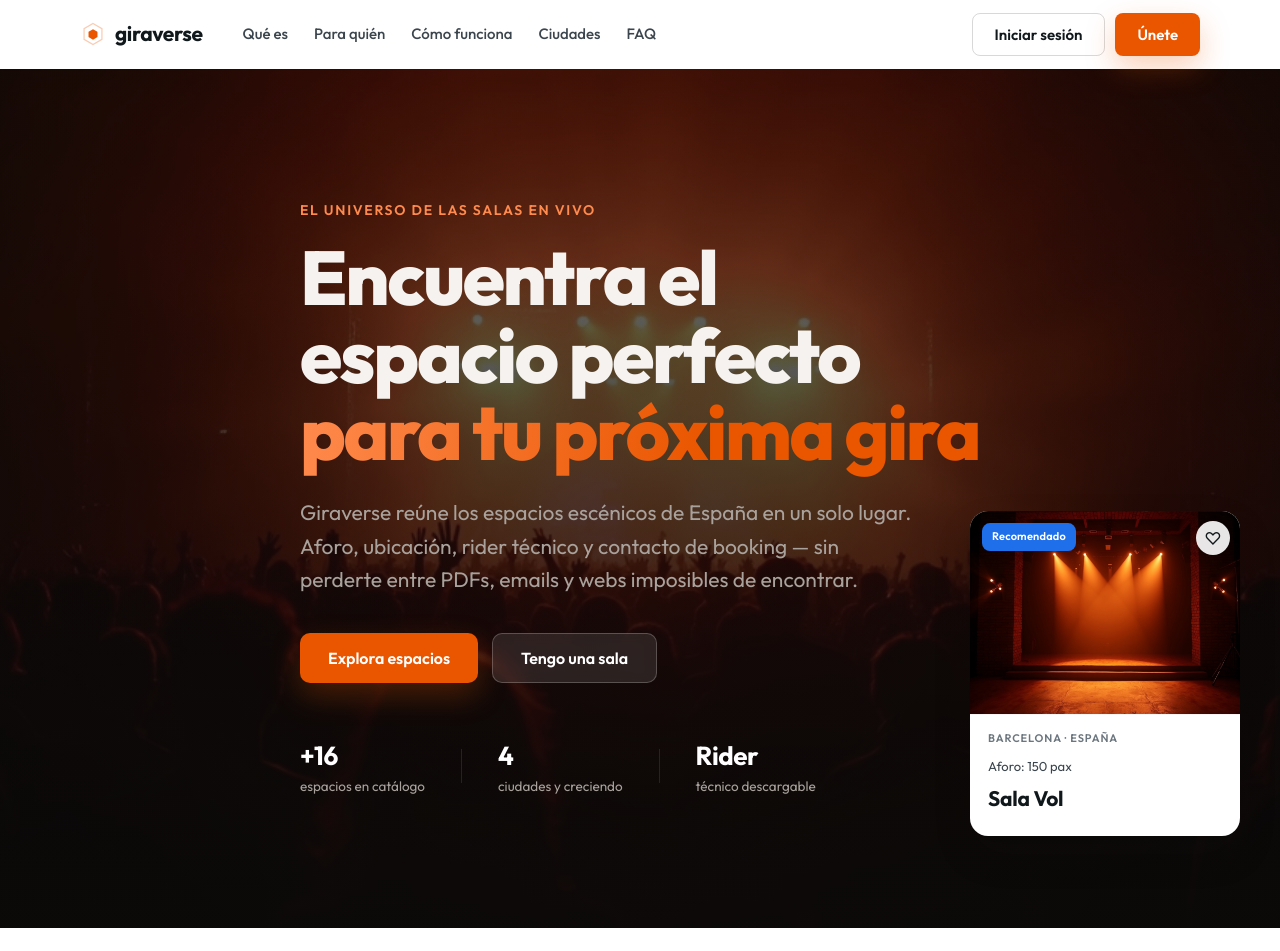
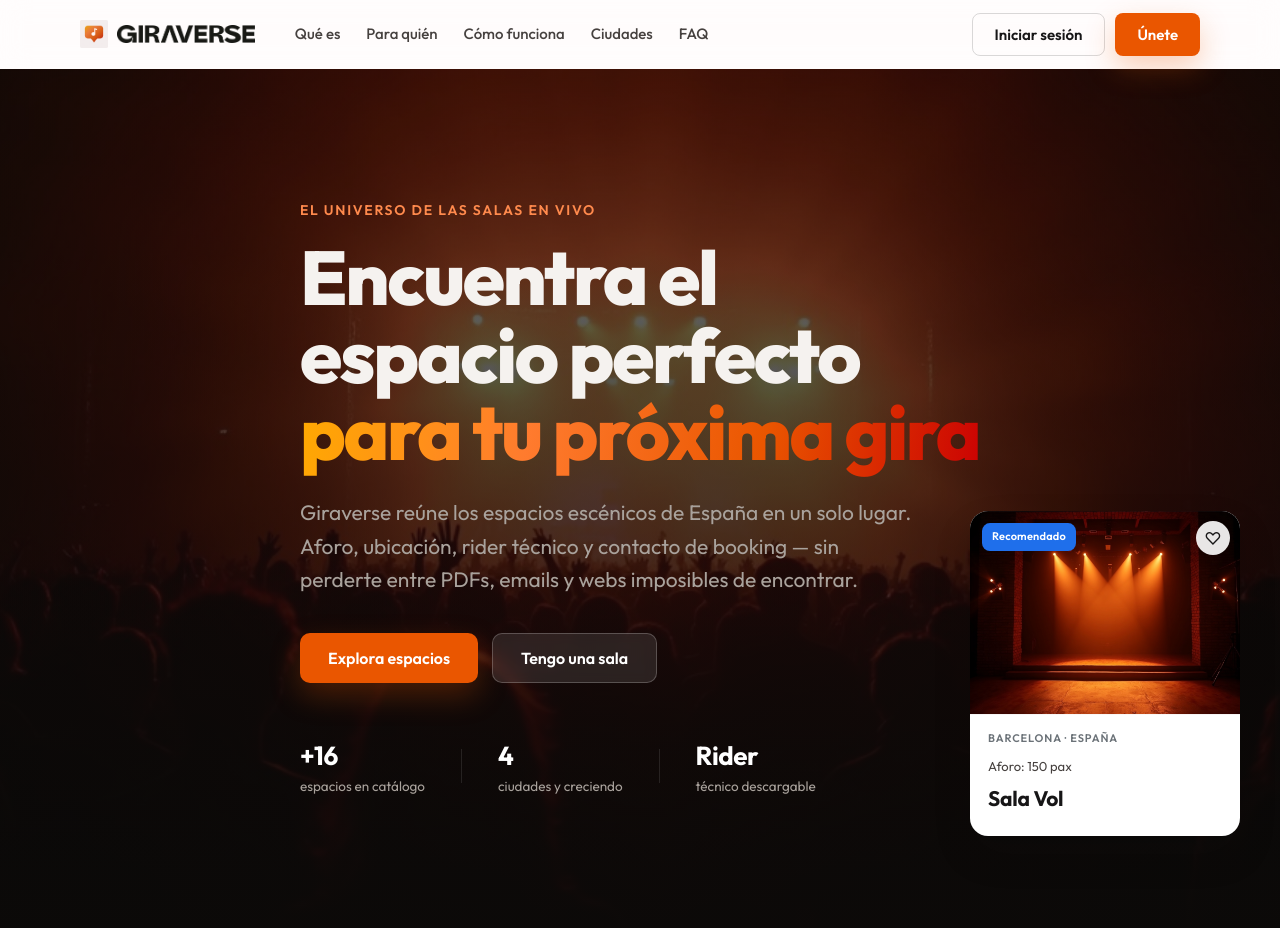
Before and after one commit to victortorresa94-del/giraverse, a plain HTML site: page index.html in a window 1280 px wide. Shown: the top 951 px of the page. Drawn offline with Linux system fonts and the light colour scheme.

Commit message:
Aplica identidad oficial de marca (guía de Júlia Martín)
- Logo real: nota-pin + wordmark GIRAVERSE (nav oscuro / footer blanco)
- Favicon oficial (G blanca sobre naranja) .ico + PNGs
- Colores exactos: Electric Orange #EA5600, Sun White #FDF6F6,
  Dust Black #171617, Gradient Orange oficial
- Añade GIRAVERSE-GUIDELINES.md (contexto maestro de marca/producto)
- Ignora carpeta pesada Material Giraverse/ (fuente local)

Co-Authored-By: Claude Opus 4.8 <noreply@anthropic.com>

```diff
--- a/index.html
+++ b/index.html
@@ -34,11 +34,8 @@
   <header class="nav" id="nav">
     <div class="container nav__inner">
       <a href="#top" class="brand" aria-label="Giraverse — inicio">
-        <svg class="brand__mark" width="26" height="26" viewBox="0 0 32 32" fill="none" aria-hidden="true">
-          <path d="M16 3 27 9.5v13L16 29 5 22.5v-13L16 3Z" stroke="currentColor" stroke-width="1.5" opacity=".3"/>
-          <path d="M16 10l5.5 3.25v6.5L16 23l-5.5-3.25v-6.5L16 10Z" fill="currentColor"/>
-        </svg>
-        <span class="brand__word">giraverse</span>
+        <img class="brand__pin" src="assets/brand/mark-pin.png" alt="" width="30" height="30" />
+        <img class="brand__wordmark" src="assets/brand/wordmark-dark.png" alt="Giraverse" />
       </a>
 
       <nav class="nav__links" aria-label="Principal">
@@ -395,11 +392,8 @@
     <div class="container footer__inner">
       <div class="footer__brand">
         <a href="#top" class="brand brand--footer">
-          <svg class="brand__mark" width="24" height="24" viewBox="0 0 32 32" fill="none" aria-hidden="true">
-            <path d="M16 3 27 9.5v13L16 29 5 22.5v-13L16 3Z" stroke="currentColor" stroke-width="1.5" opacity=".3"/>
-            <path d="M16 10l5.5 3.25v6.5L16 23l-5.5-3.25v-6.5L16 10Z" fill="currentColor"/>
-          </svg>
-          <span class="brand__word">giraverse</span>
+          <img class="brand__pin" src="assets/brand/mark-pin.png" alt="" width="28" height="28" />
+          <img class="brand__wordmark" src="assets/brand/wordmark-white.png" alt="Giraverse" />
         </a>
         <p>El universo de las salas en vivo. Encuentra dónde tocar, llena tu escenario.</p>
         <p class="footer__gov" data-img-slot="gov-logo">Con el respaldo del Ministerio de Cultura · Gobierno de España</p>
--- a/styles.css
+++ b/styles.css
@@ -15,21 +15,29 @@
   --brand-50:     #FFF1E8;
   --cream:        #FFE0C5;   /* tags de ubicación */
 
-  /* Tinta / neutros (azul-negro de marca) */
-  --ink:          #11181C;
-  --ink-2:        #3B454D;
-  --muted:        #6B767E;
-  --line:         rgba(17, 17, 17, 0.10);
-  --line-strong:  rgba(17, 17, 17, 0.16);
+  /* Gradient Orange oficial (guía de marca) */
+  --grad-1:       #FFAA00;   /*   0% */
+  --grad-2:       #FF7B2E;   /*  29% */
+  --grad-3:       #EA5600;   /*  61% */
+  --grad-4:       #CB0202;   /* 100% */
+  --grad-orange:  linear-gradient(100deg, #FFAA00 0%, #FF7B2E 32%, #EA5600 64%, #CB0202 100%);
 
-  /* Fondos */
+  /* Tinta / neutros — Dust Black oficial */
+  --ink:          #171617;   /* Dust Black */
+  --ink-2:        #46413F;
+  --muted:        #6B7278;
+  --line:         rgba(23, 22, 23, 0.10);
+  --line-strong:  rgba(23, 22, 23, 0.16);
+
+  /* Fondos — Sun White oficial */
+  --sun:          #FDF6F6;   /* Sun White */
   --bg:           #FFFFFF;
-  --bg-alt:       #FAF8F6;
-  --bg-cream:     #FFF7F1;
+  --bg-alt:       #F7EFED;
+  --bg-cream:     #FFF3EC;
 
-  /* Oscuro (secciones tipo "concierto") */
-  --dark:         #0C0A09;
-  --dark-2:       #15110E;
+  /* Oscuro (Dust Black, secciones tipo "concierto") */
+  --dark:         #171617;
+  --dark-2:       #100F10;
   --dark-line:    rgba(255, 255, 255, 0.10);
   --on-dark:      #F5F2EF;
   --on-dark-mut:  #A9A29C;
@@ -77,7 +85,7 @@ html { scroll-behavior: smooth; -webkit-text-size-adjust: 100%; }
 body {
   font-family: var(--font);
   color: var(--ink);
-  background: var(--bg);
+  background: var(--sun);
   line-height: 1.6;
   font-size: 17px;
   -webkit-font-smoothing: antialiased;
@@ -127,7 +135,7 @@ button { font-family: inherit; cursor: pointer; border: none; background: none;
   color: var(--brand-300);
 }
 .grad {
-  background: linear-gradient(96deg, var(--brand-300) 0%, var(--brand) 60%);
+  background: linear-gradient(100deg, #FFAA00 0%, #FF7B2E 34%, #EA5600 68%, #CB0202 100%);
   -webkit-background-clip: text; background-clip: text; color: transparent;
 }
 
@@ -181,10 +189,11 @@ button { font-family: inherit; cursor: pointer; border: none; background: none;
 .nav.is-scrolled { border-bottom-color: var(--line); box-shadow: var(--sh-sm); }
 .nav__inner { display: flex; align-items: center; gap: 28px; height: 68px; }
 
-.brand { display: inline-flex; align-items: center; gap: 9px; color: var(--ink); font-weight: 700; }
-.brand__mark { color: var(--brand); flex: none; }
-.brand__word { font-size: 21px; letter-spacing: -0.02em; }
-.brand--footer .brand__word { color: var(--ink); }
+.brand { display: inline-flex; align-items: center; gap: 9px; }
+.brand__pin { height: 28px; width: auto; flex: none; }
+.brand__wordmark { height: 18px; width: auto; display: block; }
+.brand--footer .brand__pin { height: 26px; }
+.brand--footer .brand__wordmark { height: 17px; }
 
 .nav__links { display: flex; gap: 26px; margin-left: 12px; }
 .nav__links a {
@@ -433,8 +442,8 @@ button { font-family: inherit; cursor: pointer; border: none; background: none;
 .cta {
   position: relative; isolation: isolate; overflow: hidden;
   background:
-    radial-gradient(800px 400px at 80% -20%, rgba(255,138,77,.5), transparent 60%),
-    linear-gradient(135deg, var(--brand) 0%, #d04600 100%);
+    radial-gradient(760px 420px at 82% -25%, rgba(255,170,0,.55), transparent 60%),
+    linear-gradient(120deg, #FF7B2E 0%, #EA5600 55%, #CB0202 100%);
   color: #fff; padding-block: clamp(64px, 9vw, 110px);
 }
 .cta__inner { max-width: 660px; margin-inline: auto; text-align: center; }
```
Also changed, not shown: assets/brand/mark-pin.png (added), assets/brand/wordmark-dark.png (added), assets/brand/wordmark-white.png (added), assets/icons/apple-touch-icon.png, assets/icons/favicon-16.png, assets/icons/favicon-32.png, assets/icons/icon-512.png, favicon.ico, 2 other files.
